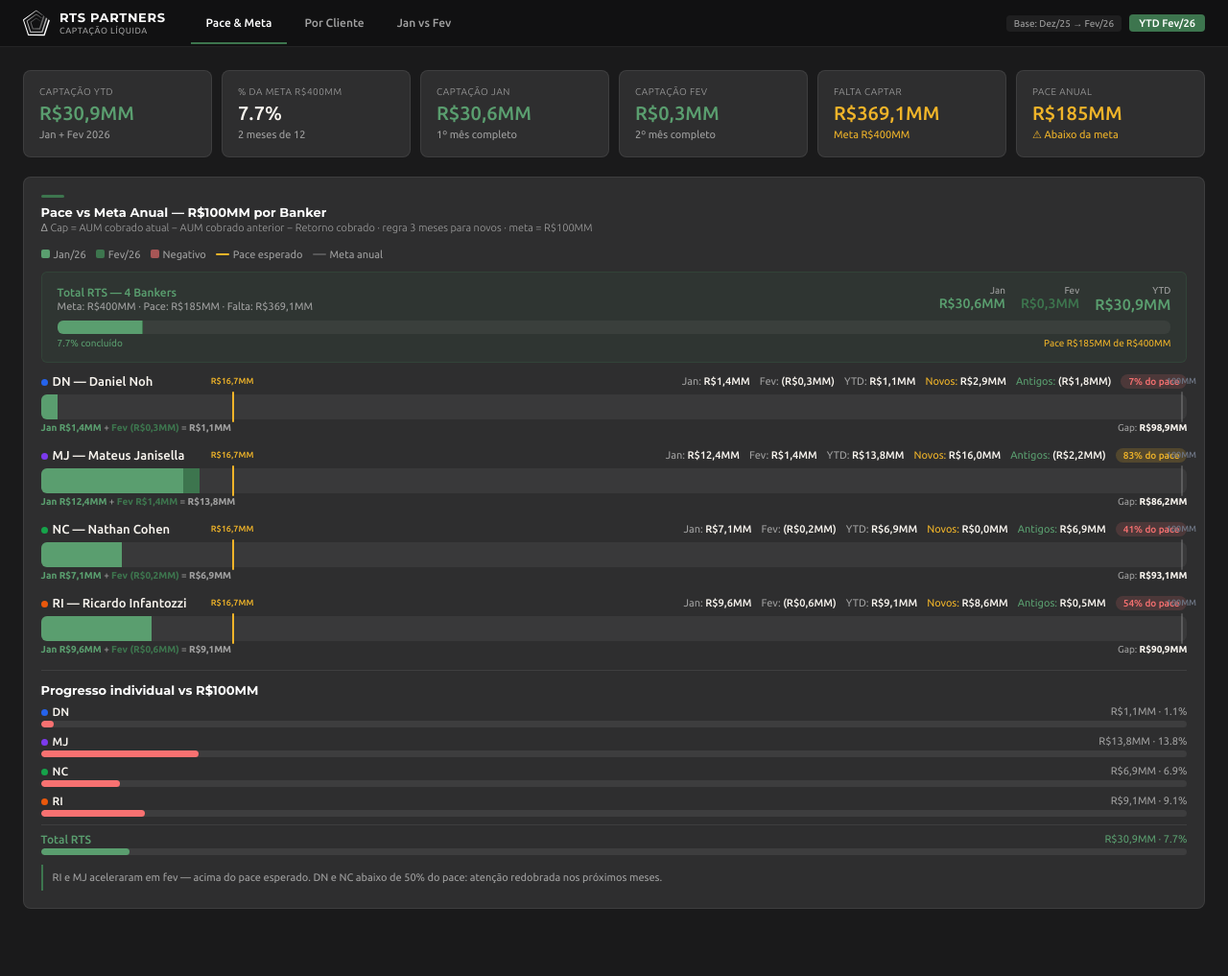
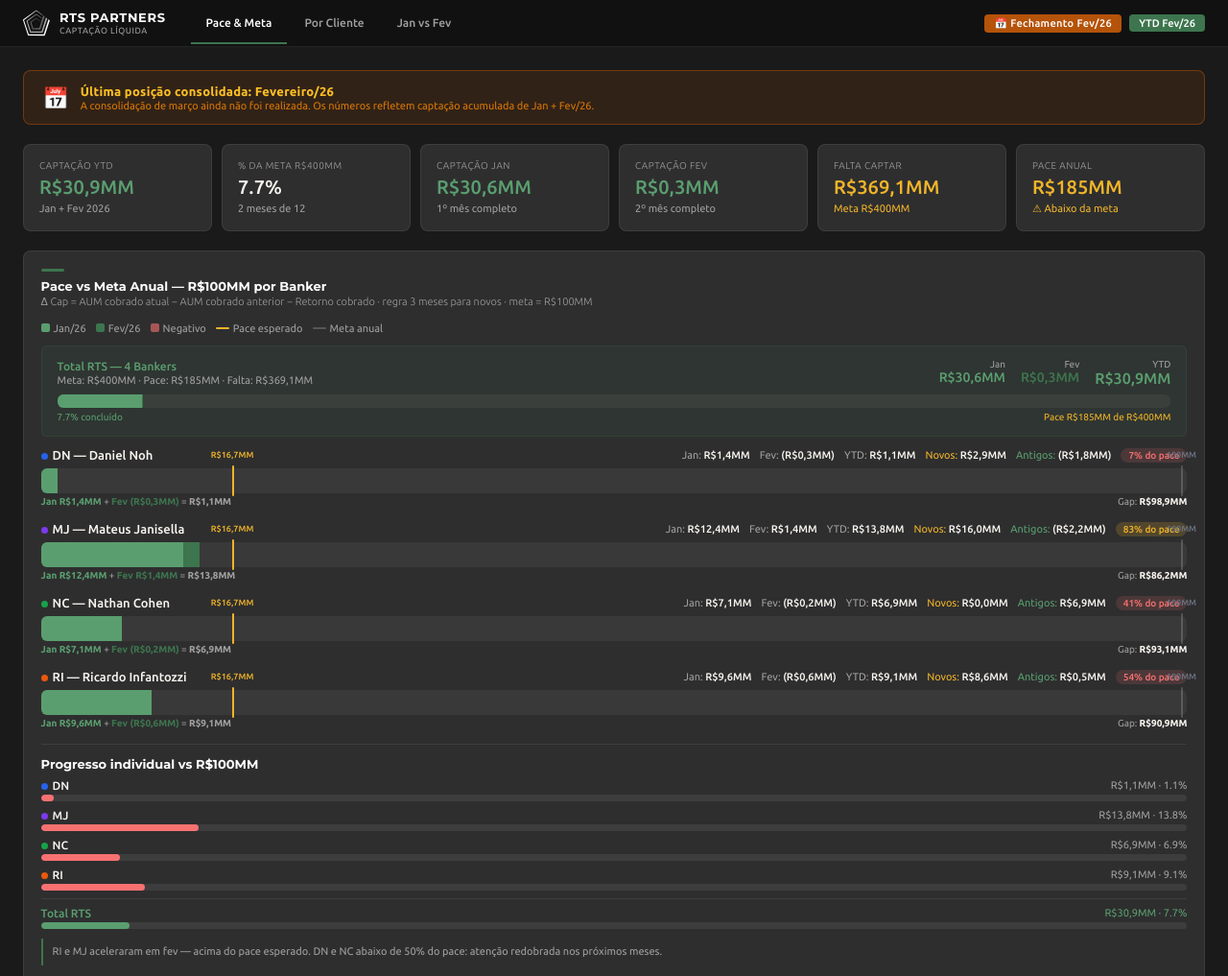
Before and after one commit to mateus-RTS/Deepdive-cap, a plain HTML site: page index.html in a window 1280 px wide. Shown: the top 1017 px of the page at 96% size. Before the commit the page ends 983 px from the top, so only its background shows below. Drawn offline with Linux system fonts and the light colour scheme.

Commit message:
Update index.html

```diff
--- a/index.html
+++ b/index.html
@@ -118,7 +118,7 @@ tr.neg td.cap{color:var(--danger);}
   <div class="tab" onclick="showTab('clientes',this)">Por Cliente</div>
   <div class="tab" onclick="showTab('mensal',this)">Jan vs Fev</div>
   <div class="nav-right">
-    <span class="sub-badge">Base: Dez/25 → Fev/26</span>
+    <span class="period-badge" style="background:#b45309;letter-spacing:.03em;">📅 Fechamento Fev/26</span>
     <span class="period-badge">YTD Fev/26</span>
   </div>
 </div>
@@ -353,7 +353,14 @@ function renderPace(){
   const progTot=`<div class="prog-wrap" style="border-top:1px solid var(--border);padding-top:8px;margin-top:4px;"><div class="prog-label"><span class="prog-name" style="color:var(--gl);">Total RTS</span><span class="prog-val" style="color:var(--gl);">${fmtM(totYTD)} · ${totPct.toFixed(1)}%</span></div><div class="prog-bar"><div class="prog-fill" style="width:${Math.min(100,totPct)}%;background:var(--gl);"></div></div></div>`;
 
   document.getElementById('page-pace').innerHTML=`
-  <div class="metrics">${metricsHTML}</div>
+      <div style="background:rgba(180,83,9,0.15);border:1px solid rgba(180,83,9,0.5);border-radius:8px;padding:.85rem 1.2rem;margin-bottom:1.25rem;display:flex;align-items:center;gap:12px;">
+      <span style="font-size:22px;flex-shrink:0;">📅</span>
+      <div>
+        <div style="font-size:13px;font-weight:700;color:#fbbf24;letter-spacing:.02em;">Última posição consolidada: Fevereiro/26</div>
+        <div style="font-size:11px;color:#d97706;margin-top:2px;">A consolidação de março ainda não foi realizada. Os números refletem captação acumulada de Jan + Fev/26.</div>
+      </div>
+    </div>
+    <div class="metrics">${metricsHTML}</div>
   <div class="card">
     <div class="gbar"></div>
     <div class="section-title">Pace vs Meta Anual — R$100MM por Banker</div>
```
